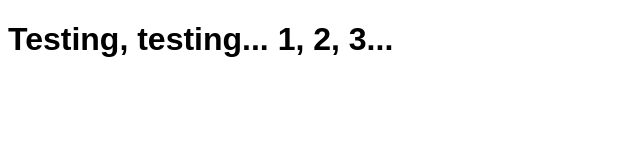
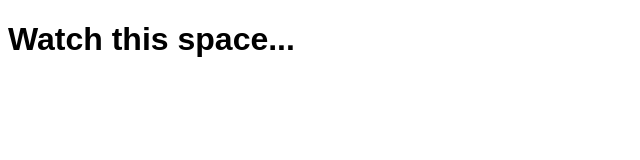
Before and after one commit to stephenmcgarry/stephenmcgarry.me, a plain HTML site: page index.html in a window 1280 px wide. Shown: the whole page, without its empty margins (0-640 px from the left). Drawn offline with Linux system fonts and the light colour scheme.

Commit message:
Update to website message

```diff
--- a/index.html
+++ b/index.html
@@ -9,7 +9,7 @@
 </head>
 
 <body>
-    <h1>Testing, testing... 1, 2, 3...</h1>
+    <h1>Watch this space...</h1>
 </body>
 
 </html>
```
